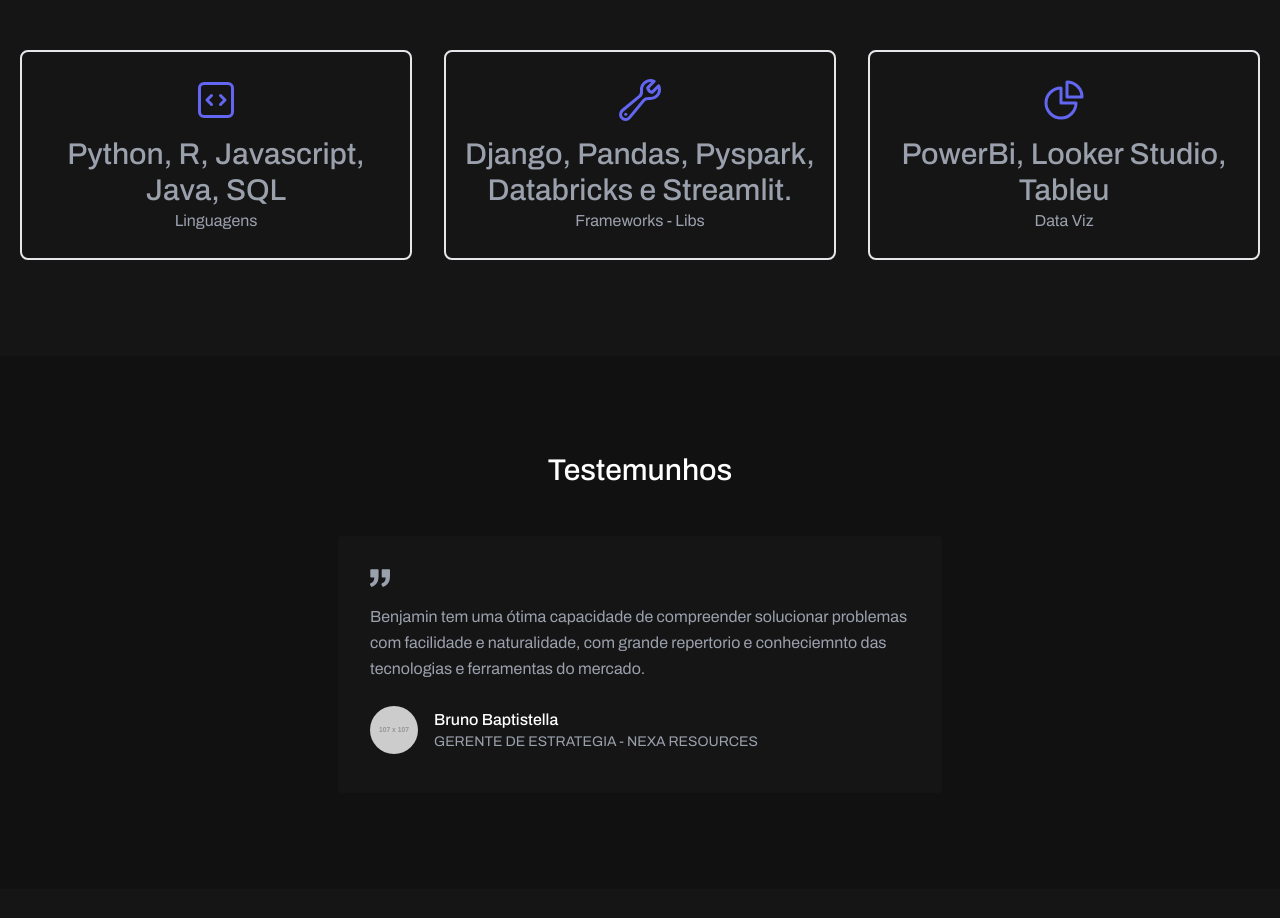
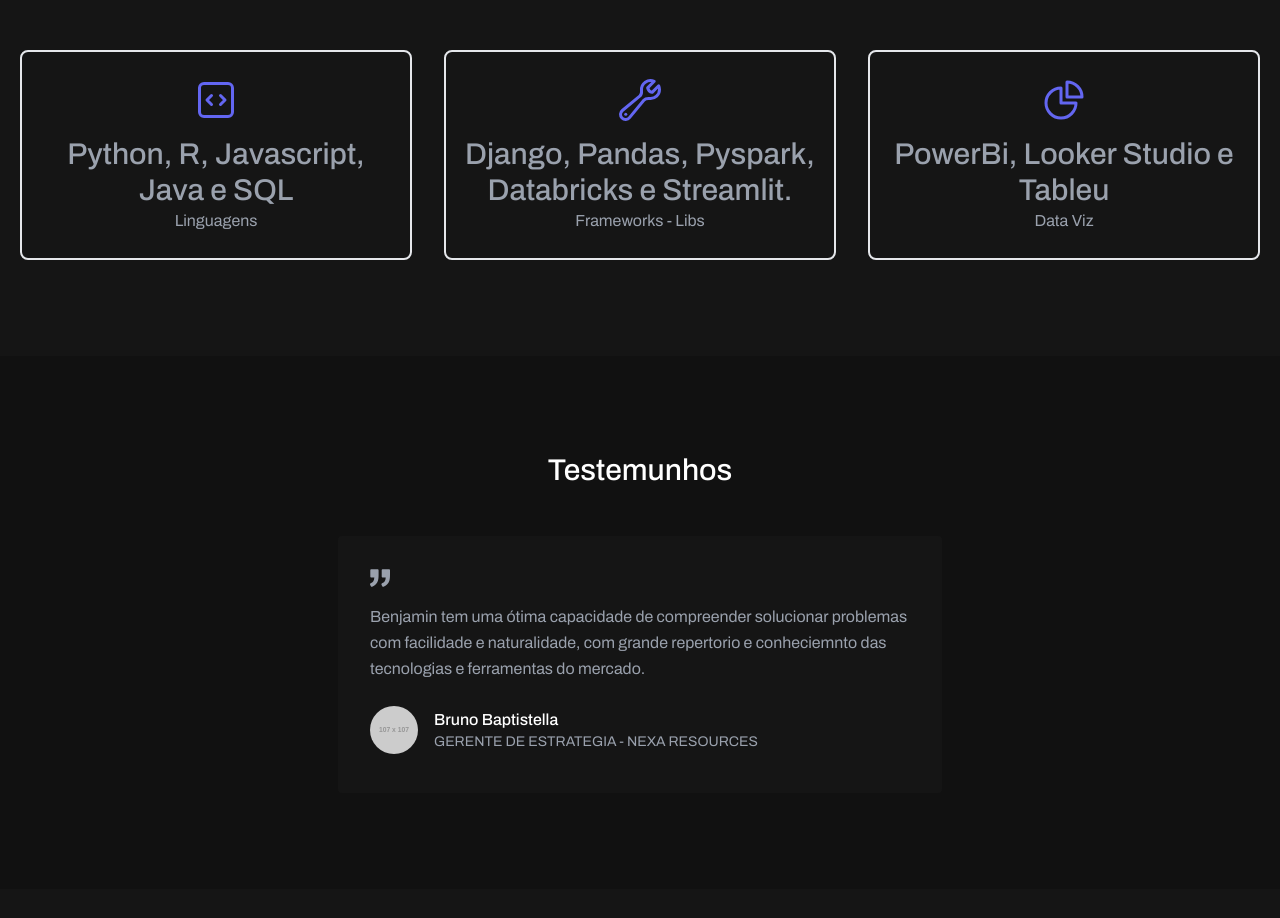
Before and after one commit to Benjaminzzerpa/Benjamin-Zerpa, a website: page index.html in a window 1280 px wide. Shown: the part 3680-4598 px from the top of the page. Drawn offline with nearby package versions, Linux system fonts and the light colour scheme; placeholder pictures from the web are drawn by us.

Commit message:
altera texto em ferramentas

```diff
--- a/index.html
+++ b/index.html
@@ -324,7 +324,7 @@
                 d="M14.25 9.75 16.5 12l-2.25 2.25m-4.5 0L7.5 12l2.25-2.25M6 20.25h12A2.25 2.25 0 0 0 20.25 18V6A2.25 2.25 0 0 0 18 3.75H6A2.25 2.25 0 0 0 3.75 6v12A2.25 2.25 0 0 0 6 20.25Z" />
             </svg>
 
-            <h2 class="title-font font-medium text-3xl text-gray-weak">Python, R, Javascript, Java, SQL</h2>
+            <h2 class="title-font font-medium text-3xl text-gray-weak">Python, R, Javascript, Java e SQL</h2>
             <p class="leading-relaxed">Linguagens</p>
           </div>
         </div>
@@ -349,7 +349,7 @@
               <path stroke-linecap="round" stroke-linejoin="round" d="M13.5 10.5H21A7.5 7.5 0 0 0 13.5 3v7.5Z" />
             </svg>
 
-            <h2 class="title-font font-medium text-3xl text-gray-weak">PowerBi, Looker Studio, Tableu</h2>
+            <h2 class="title-font font-medium text-3xl text-gray-weak">PowerBi, Looker Studio e Tableu</h2>
             <p class="leading-relaxed">Data Viz</p>
           </div>
         </div>
```
